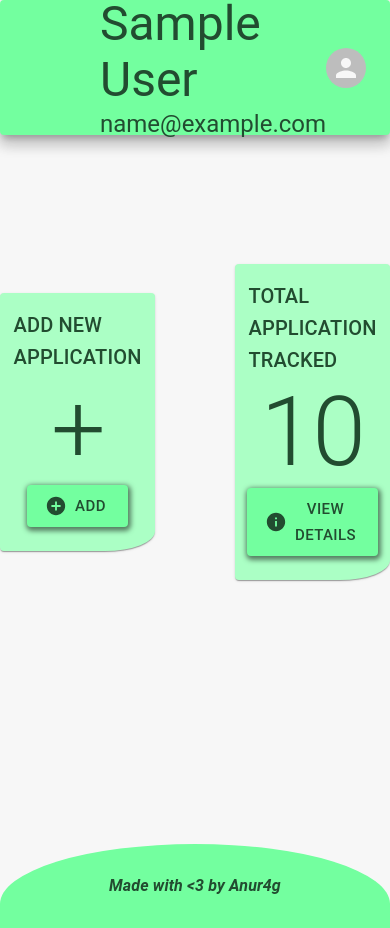
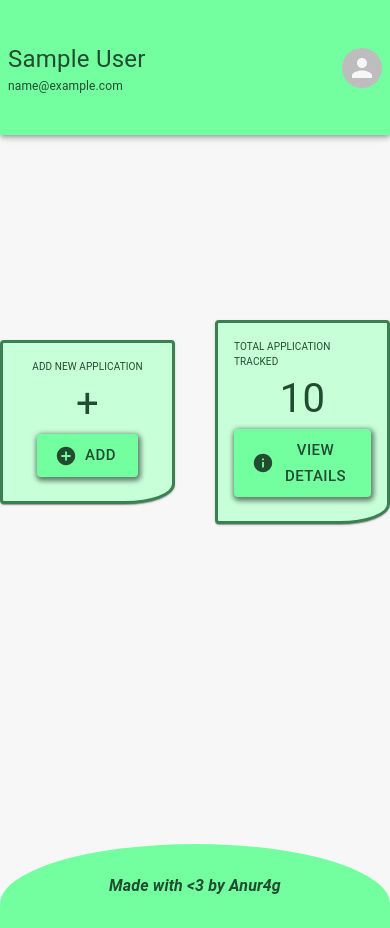
Before and after one commit to Anurag41682/JobTracker, a React (Vite) app in the folder client/: page /home in a window 390 px wide. Built offline with nearby package versions, Linux system fonts and the light colour scheme; sample sign-in values are in the browser's storage.

Commit message:
Added responsivness to add,header,landing

```diff
--- a/client/src/components/Add/Add.jsx
+++ b/client/src/components/Add/Add.jsx
@@ -105,7 +105,10 @@ function Add() {
               display: "flex",
               justifyContent: "center",
               alignItems: "center",
-              margin: "150px 100px",
+              // margin: "150px 20px",
+              my: 28,
+              mx: { md: 25, sm: 12, xs: 4 },
+              // mx: "auto",
               padding: "10px",
             }}
           >
--- a/client/src/components/ApplicationList/ApplicationList.jsx
+++ b/client/src/components/ApplicationList/ApplicationList.jsx
@@ -1,7 +1,7 @@
 import { Grid } from "@mui/material";
 import { useContext } from "react";
 import MyDataContext from "../../ApplicationDataContext";
-
+import { Card, CardContent, Typography } from "@mui/material";
 function formatDate(dateString) {
   // Create a Date object from the date string
   const date = new Date(dateString);
@@ -18,32 +18,45 @@ function ApplicationList() {
   return (
     <>
       <Grid
+        container
         sx={{
-          display: "flex",
+          minHeight: "100vh",
+          marginTop: "18vh",
+          gap: "2rem",
           justifyContent: "center",
           alignItems: "center",
-          minHeight: "100vh",
-          marginTop: "18vh",
         }}
       >
-        <ul>
-          {data?.map((item) => (
-            <li key={item._id}>
-              <strong>Job Title:</strong> {item.jobTitle}
-              <br />
-              <strong>Company Name:</strong> {item.companyName}
-              <br />
-              <strong>Status:</strong> {item.status}
-              <br />
-              <strong>Application Date:</strong>
-              {formatDate(item.applicationDate)}
-              <br />
-              <strong>Job Description:</strong> {item.jobDescription}
-              <br />
-              <strong>Resume File Name:</strong> {item.resumeFileName}
-            </li>
-          ))}
-        </ul>
+        {data.map((item) => (
+          <Grid key={item._id} item xs={8} sm={6} md={4}>
+            <Card>
+              <CardContent>
+                <Typography variant="h6" gutterBottom>
+                  {item.jobTitle}
+                </Typography>
+                <Typography variant="subtitle1" color="textSecondary">
+                  {item.companyName}
+                </Typography>
+                <Typography variant="body2" color="textSecondary">
+                  Status: {item.status}
+                </Typography>
+                <Typography variant="body2" color="textSecondary">
+                  Application Date: {formatDate(item.applicationDate)}
+                </Typography>
+                <Typography variant="body1">Job Description:</Typography>
+                <Typography variant="body2">{item.jobDescription}</Typography>
+                {/* {resumeUrl && (
+                <Button
+                  startIcon={<Description />}
+                  onClick={() => window.open(resumeUrl, "_blank")}
+                >
+                  Open Resume
+                </Button>
+              )} */}
+              </CardContent>
+            </Card>
+          </Grid>
+        ))}
       </Grid>
     </>
   );
--- a/client/src/components/Header/Header.jsx
+++ b/client/src/components/Header/Header.jsx
@@ -1,25 +1,18 @@
-import { Paper, Avatar, Typography } from "@mui/material";
+import { AppBar, Toolbar, Avatar, Typography } from "@mui/material";
 import theme from "../../customTheme";
 function Header(props) {
   const decodedToken = props.decoded;
   return (
     <>
-      <Paper
-        elevation={10}
+      <AppBar
+        position="fixed"
         sx={{
           backgroundColor: theme.palette.primary[500],
-          display: "flex",
-          position: "fixed",
-          justifyContent: "space-between",
-          alignItems: "center",
-          top: "0",
-          right: "0",
-          left: "0",
-          zIndex: "100",
-          padding: "0 100px",
           height: "16vh",
+          justifyContent: "center",
         }}
       >
+        <Toolbar sx={{ justifyContent: "space-between" }}>
           <div
             style={{
               display: "flex",
@@ -28,14 +21,32 @@ function Header(props) {
           >
             <Typography
               color={theme.palette.primary[800]}
-            variant="h3"
-          >{`${decodedToken.firstName} ${decodedToken.lastName}`}</Typography>
-          <Typography variant="h5" color={theme.palette.primary[800]}>
+              sx={{
+                fontSize: {
+                  xs: 24,
+                  sm: 30,
+                  md: 40,
+                },
+              }}
+            >
+              {`${decodedToken.firstName} ${decodedToken.lastName}`}
+            </Typography>
+            <Typography
+              sx={{
+                fontSize: {
+                  xs: 12,
+                  sm: 16,
+                  md: 20,
+                },
+              }}
+              color={theme.palette.primary[800]}
+            >
               {`${decodedToken.email}`}
             </Typography>
           </div>
           <Avatar></Avatar>
-      </Paper>
+        </Toolbar>
+      </AppBar>
     </>
   );
 }
--- a/client/src/components/Landing/Landing.jsx
+++ b/client/src/components/Landing/Landing.jsx
@@ -33,10 +33,29 @@ function Landing() {
               justifyContent: "center",
             }}
           >
-            <Typography color={theme.palette.primary[800]} variant="h6">
+            <Typography
+              sx={{
+                fontSize: {
+                  //values are in pixel
+                  md: 20,
+                  sm: 15,
+                  xs: 10,
+                },
+              }}
+              color={theme.palette.primary[800]}
+            >
               ADD NEW APPLICATION
             </Typography>
-            <Typography variant="h1" color={theme.palette.primary[800]}>
+            <Typography
+              sx={{
+                fontSize: {
+                  md: 80,
+                  sm: 60,
+                  xs: 40,
+                },
+              }}
+              color={theme.palette.primary[800]}
+            >
               +
             </Typography>
             <StyledButton
@@ -61,10 +80,33 @@ function Landing() {
               justifyContent: "center",
             }}
           >
-            <Typography variant="h6" color={theme.palette.primary[800]}>
+            <Typography
+              //2nd method for responsive fontsize
+              // sx={{ typography: { sm: "body2", xs: "body1" } }}
+
+              //3rd method for reponsive fontsize(most customizable)
+              sx={{
+                fontSize: {
+                  //values are in pixel
+                  md: 20,
+                  sm: 15,
+                  xs: 10,
+                },
+              }}
+              color={theme.palette.primary[800]}
+            >
               TOTAL APPLICATION TRACKED
             </Typography>
-            <Typography variant="h1" color={theme.palette.primary[800]}>
+            <Typography
+              sx={{
+                fontSize: {
+                  md: 80,
+                  sm: 60,
+                  xs: 40,
+                },
+              }}
+              color={theme.palette.primary[800]}
+            >
               10
             </Typography>
             <StyledButton
--- a/client/src/components/Landing/styles.js
+++ b/client/src/components/Landing/styles.js
@@ -1,13 +1,13 @@
 import { styled } from "@mui/system";
 import { Card, Button } from "@mui/material";
 export const StyledCard = styled(Card)(({ theme }) => ({
-  backgroundColor: theme.palette.primary.light,
+  backgroundColor: theme.palette.primary[200],
   width: "400px",
-  border: `3px solid ${theme.palette.primary.darkT}`,
+  border: `3px solid ${theme.palette.primary[700]}`,
   borderBottomRightRadius: "50px 20px",
 }));
 
 export const StyledButton = styled(Button)(({ theme }) => ({
-  backgroundColor: theme.palette.primary.main,
+  backgroundColor: theme.palette.primary[500],
   boxShadow: "1px 2px 5px 2px rgba(0,0,0,0.5)",
 }));
--- a/client/src/components/Login/Login.jsx
+++ b/client/src/components/Login/Login.jsx
@@ -89,7 +89,7 @@ function Login() {
             </Button>
           </form>
           <Typography
-            variant="body2"
+            variant="body1"
             align="center"
             style={{ marginTop: "16px" }}
           >
--- a/client/src/components/Signup/Sigup.jsx
+++ b/client/src/components/Signup/Sigup.jsx
@@ -113,7 +113,7 @@ function Signup() {
             Signup
           </Button>
           <Typography
-            variant="body2"
+            variant="body1"
             align="center"
             style={{ marginTop: "16px" }}
           >
--- a/client/src/customTheme.js
+++ b/client/src/customTheme.js
@@ -18,6 +18,19 @@ const theme = createTheme({
       900: "#0b1910",
     },
   },
+  //pixel
+  spacing: 4,
+  // second way to responsive font-size
+  //sx={{ typography: { sm: 'body1', xs: 'body2' }
+  typography: {
+    body1: {
+      fontSize: "1rem", // Default font size for body text
+    },
+    body2: {
+      fontSize: "2rem",
+    },
+  },
+  breakpoints: createTheme().breakpoints,
   components: {
     MuiTextField: {
       styleOverrides: {
@@ -87,5 +100,15 @@ const theme = createTheme({
     },
   },
 });
+// one way to responsive font-size
+// theme.typography.h3 = {
+//   fontSize: "1.2rem",
+//   "@media (min-width:600px)": {
+//     fontSize: "1.5rem",
+//   },
+//   [theme.breakpoints.up("md")]: {
+//     fontSize: "2.4rem",
+//   },
+// };
 
 export default theme;
```
Also changed, not shown: 1 other file (tests, documents, lock files or other folders). Lines whose indentation alone changed are shown as unchanged.
